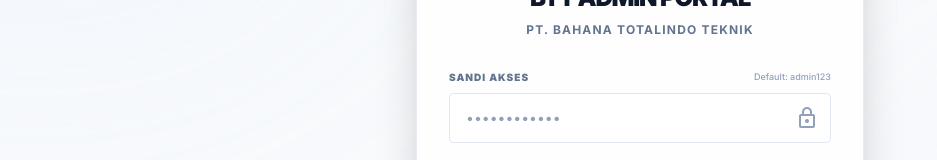
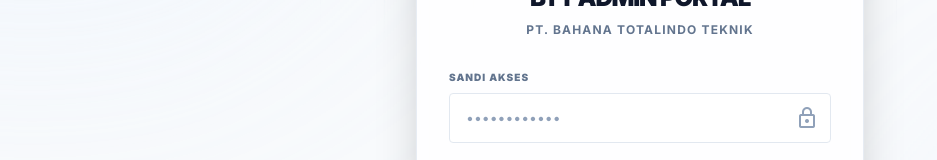
Before and after one commit to alfanafandi/bahana_totalindo, a Next.js app: page /admin/login in a window 1280 px wide. Shown: the part 338-498 px from the top of the page, without its empty margins (0-937 px from the left). Built offline with nearby package versions, Linux system fonts and the light colour scheme.

Commit message:
hapus placeholder password

```diff
--- a/src/app/admin/login/page.tsx
+++ b/src/app/admin/login/page.tsx
@@ -68,7 +68,6 @@
               <label className="text-[10px] font-black uppercase tracking-widest text-slate-500">
                 Sandi Akses
               </label>
-              <span className="text-[9px] text-slate-400 font-medium">Default: admin123</span>
             </div>
             <div className="relative">
               <input
```
